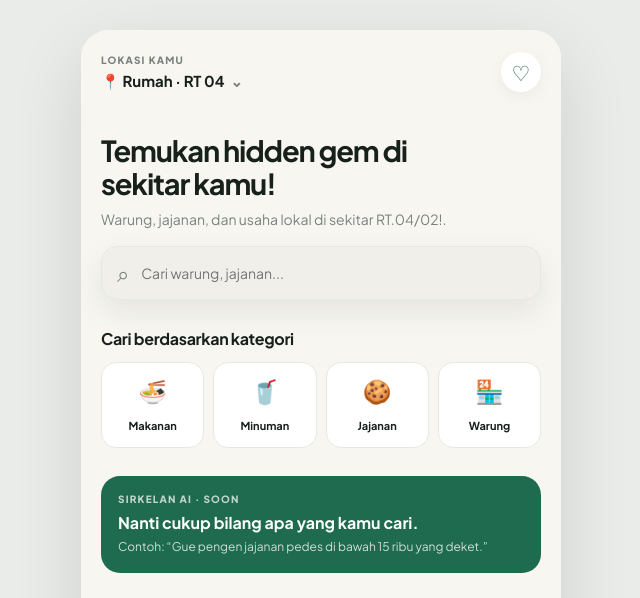
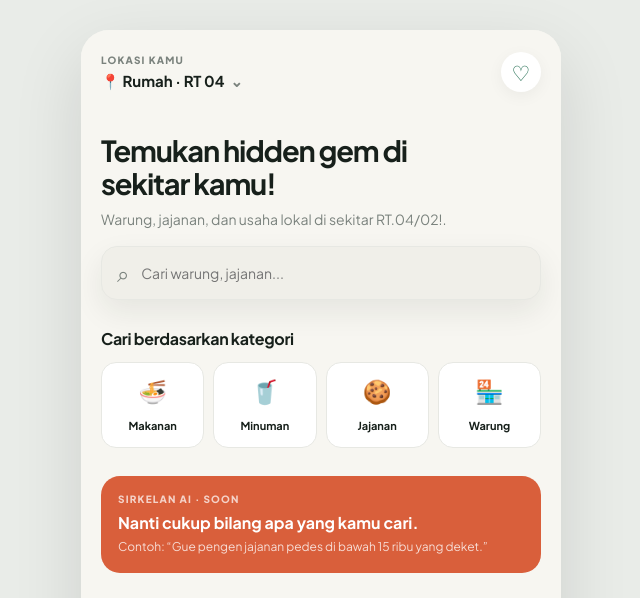
Before and after one commit to noircreativeofficial-hash/sirkelan, a plain HTML site: page index.html in a window 1280 px wide. Shown: the top 598 px of the page, without its empty margins (319-959 px from the left). Drawn offline with Linux system fonts and the light colour scheme.

Commit message:
Update style.css

```diff
--- a/style.css
+++ b/style.css
@@ -266,7 +266,7 @@ main {
   margin: 5px 0 28px;
   padding: 17px;
   border-radius: 19px;
-  background: var(--green);
+  background: #D95F3B;
   color: white;
 }
 
```
